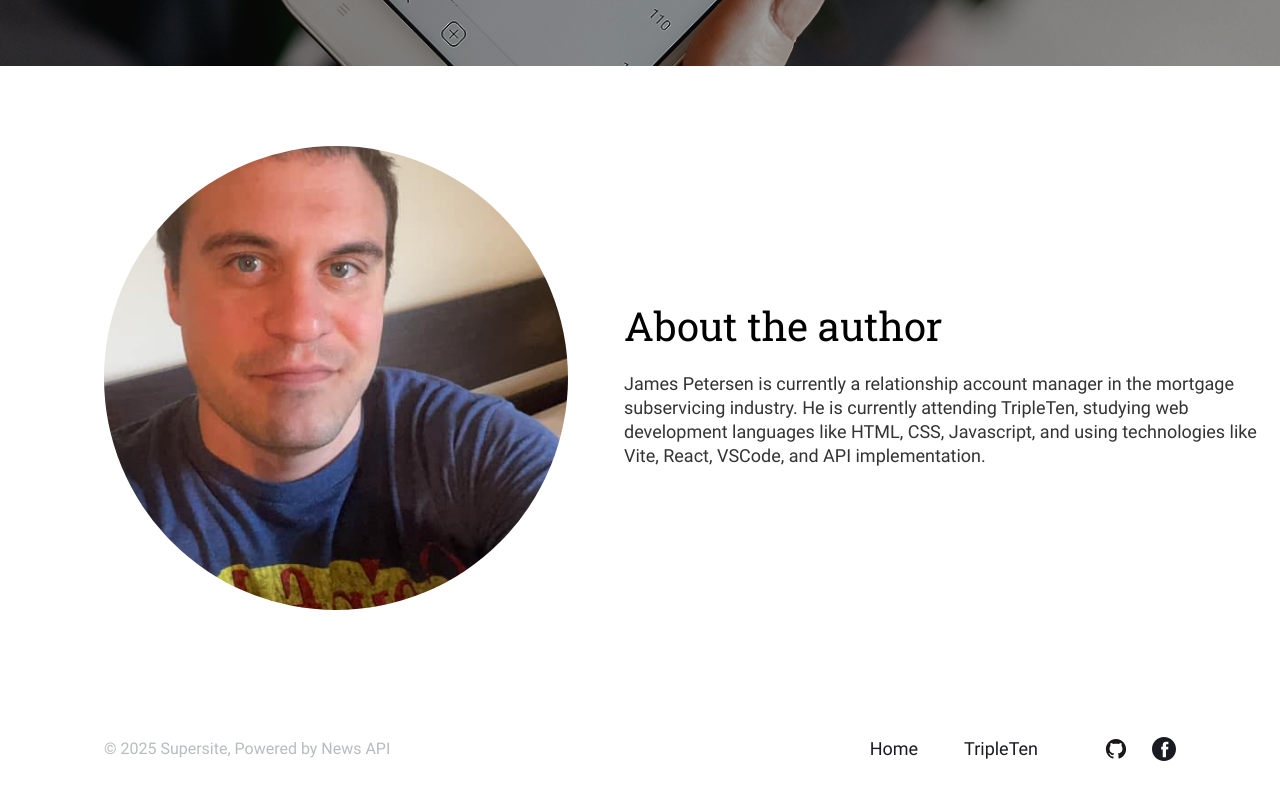
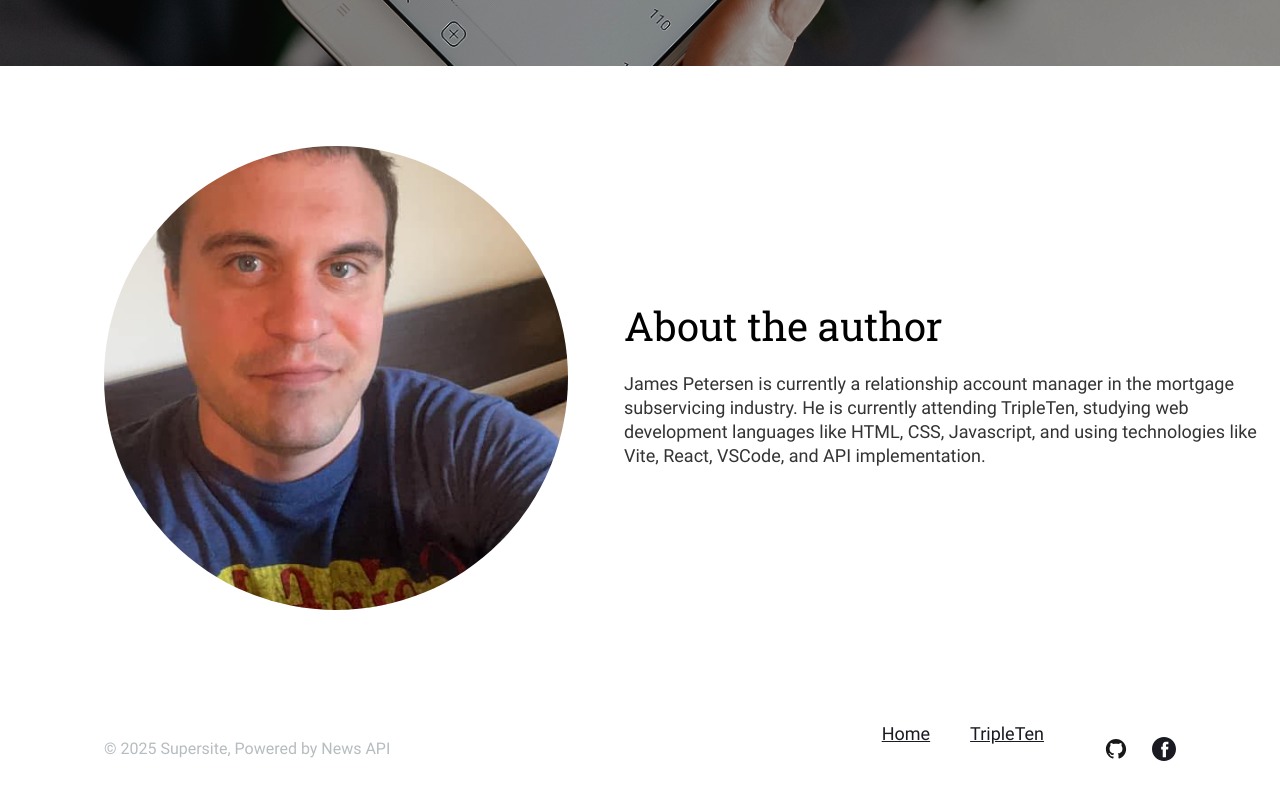
Before and after one commit to JFuton847/News-Explorer, a React (Vite) app: page / in a window 1280 px wide. Shown: the part 483-1283 px from the top of the page. Built offline with nearby package versions, Linux system fonts and the light colour scheme.

Commit message:
get footer links to function properly

```diff
--- a/src/components/Footer/Footer.css
+++ b/src/components/Footer/Footer.css
@@ -223,11 +223,13 @@
   }
   .footer__home-button {
     line-height: 48px;
+    cursor: pointer;
   }
   .footer__tripleTen-button {
     margin: 35px 0 0;
     padding: 0;
     line-height: 48px;
+    cursor: pointer;
   }
   .footer__github-button {
     height: 20px;
@@ -235,6 +237,7 @@
     background-size: cover;
     padding: 0;
     margin: 0;
+    cursor: pointer;
   }
   .footer__facebook-button {
     background-image: url("../../assets/fb-mobile.svg");
@@ -244,5 +247,6 @@
     border: none;
     /* background-color: transparent; */
     background-size: cover;
+    cursor: pointer;
   }
 }
--- a/src/components/Footer/Footer.jsx
+++ b/src/components/Footer/Footer.jsx
@@ -1,3 +1,4 @@
+import { Link } from "react-router-dom";
 import "./Footer.css";
 
 function Footer() {
@@ -5,12 +6,35 @@
     <footer className="footer">
       <div className="footer__nav-container">
         <nav className="footer__text-links">
-          <button className="footer__home-button">Home</button>
-          <button className="footer__tripleTen-button">TripleTen</button>
+          <Link to="/" className="footer__home-button">
+            Home
+          </Link>
+          <a
+            href="https://tripleten.com"
+            target="_blank"
+            rel="noopener noreferrer"
+            className="footer__tripleTen-button"
+          >
+            TripleTen
+          </a>
         </nav>
         <div className="footer__icon-links">
-          <button className="footer__github-button"></button>
-          <button className="footer__facebook-button"></button>
+          <a
+            href="https://github.com/JFuton847/News-Explorer" // Replace with your actual GitHub URL
+            target="_blank"
+            rel="noopener noreferrer"
+            className="footer__github-button" // Class styling for GitHub icon
+          >
+            {/* No need for an <img> tag here, the image is styled through the CSS */}
+          </a>
+          <a
+            href="https://www.facebook.com/tripleten.tech" // Replace with your actual Facebook URL
+            target="_blank"
+            rel="noopener noreferrer"
+            className="footer__facebook-button" // Class styling for Facebook icon
+          >
+            {/* No need for an <img> tag here, the image is styled through the CSS */}
+          </a>
         </div>
       </div>
       <p className="footer__text">© 2025 Supersite, Powered by News API</p>
```
